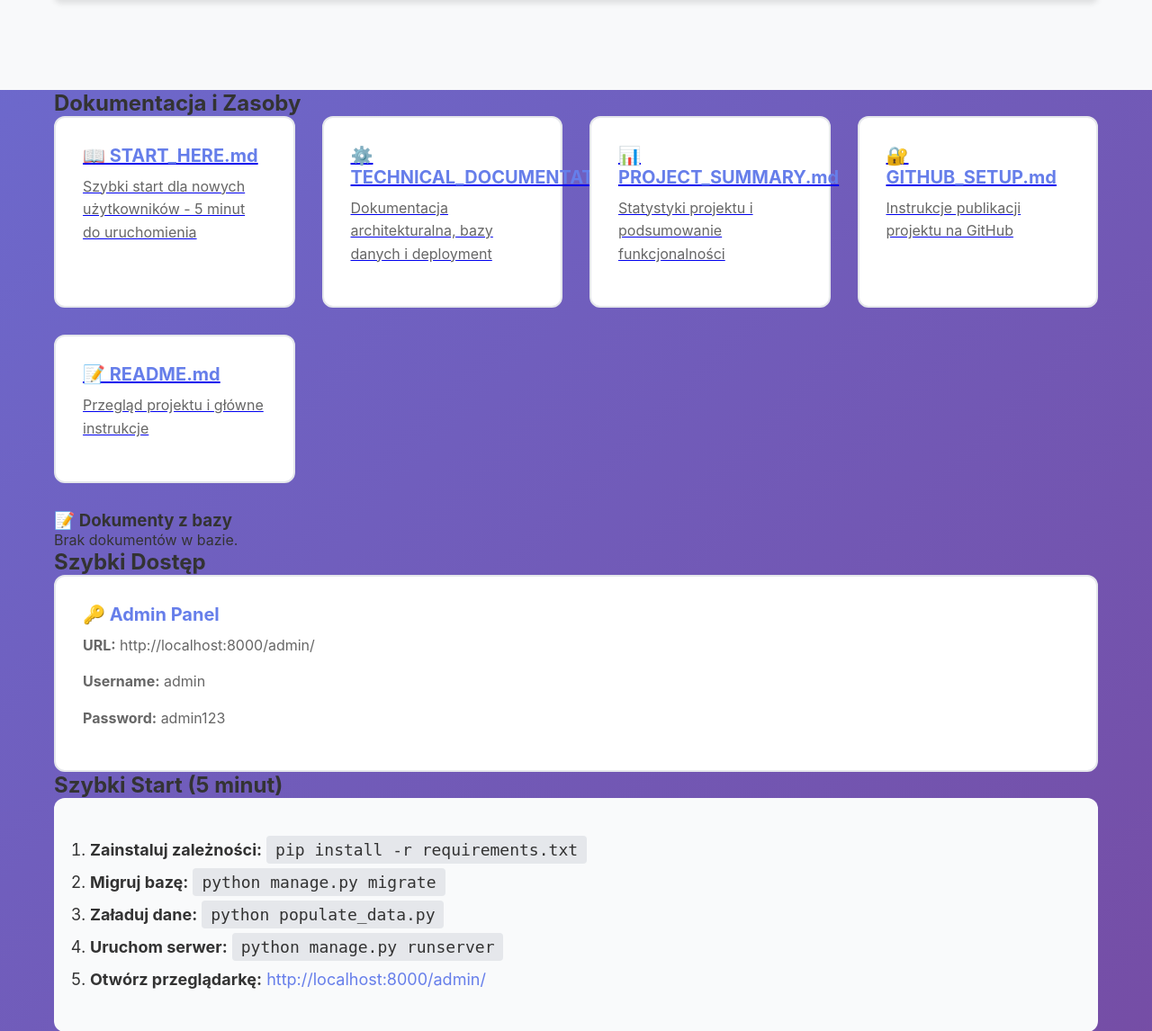
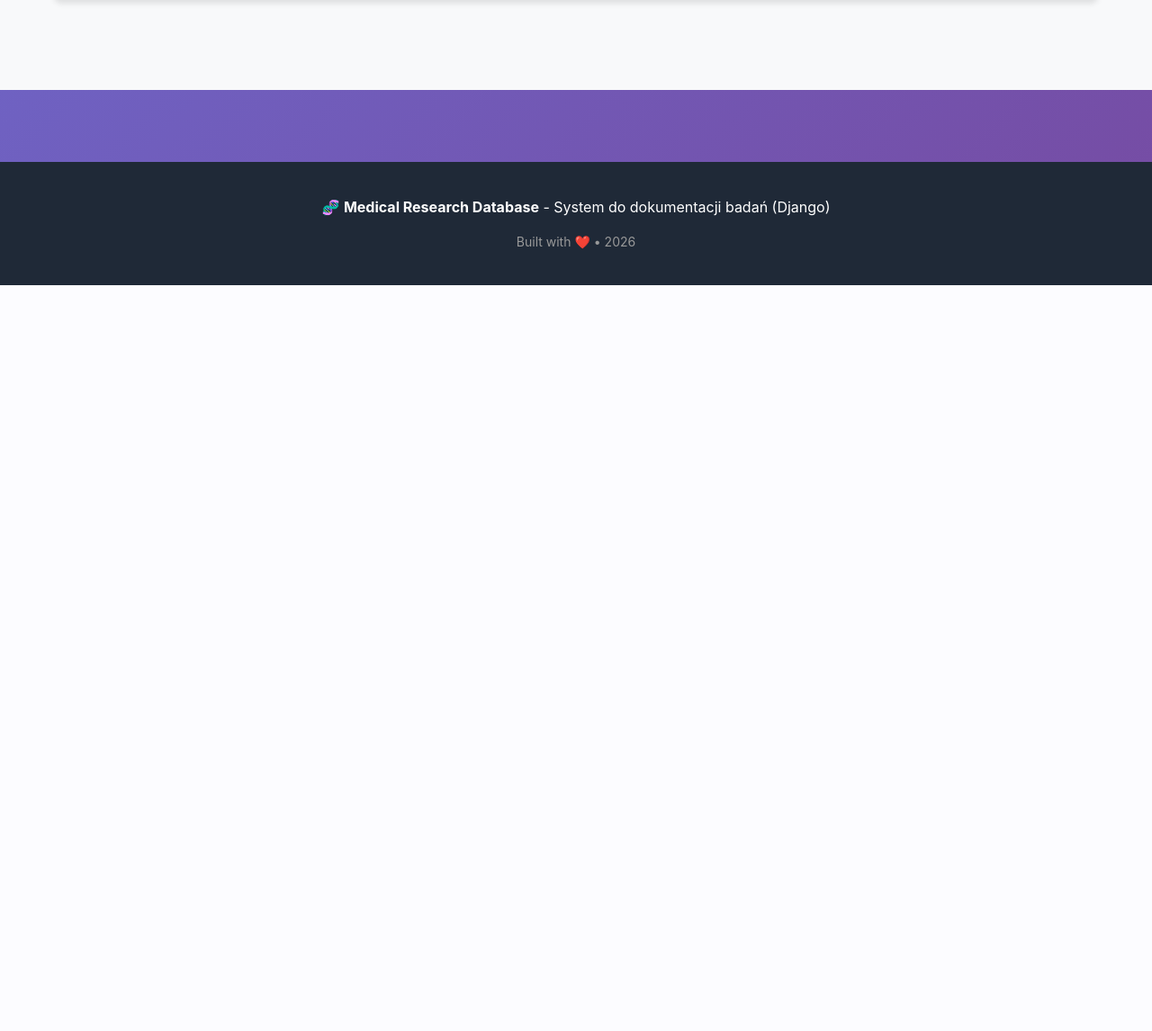
Before and after one commit to WiktoriaCe/BazyD, a Django app: page / in a window 1280 px wide. Shown: the part 1772-2918 px from the top of the page at 90% size. After the commit the page ends 2089 px from the top, so only its background shows below. Run offline with Django 5.2, Linux system fonts and the light colour scheme; data that the repository does not hold is empty.

Commit message:
Remove admin panel and documentation sections from landing page (frontend)

```diff
--- a/hello_world/templates/landing.html
+++ b/hello_world/templates/landing.html
@@ -187,90 +187,12 @@
         </div>
     </section>
 
-    <!-- Documentation Section -->
-    <section class="docs-section" id="docs">
-        <div class="container">
-            <h2>Dokumentacja i Zasoby</h2>
-
-            <div class="endpoints-grid">
-                <a class="endpoint-card" href="https://github.com/juliaburnos/research-invitro-invivo/blob/codespace-stunning-carnival-wrxw955q5pgvcg5v/START_HERE.md" target="_blank" rel="noopener noreferrer">
-                    <h3>📖 START_HERE.md</h3>
-                    <p>Szybki start dla nowych użytkowników - 5 minut do uruchomienia</p>
-                </a>
-
-
-                <a class="endpoint-card" href="https://github.com/juliaburnos/research-invitro-invivo/blob/codespace-stunning-carnival-wrxw955q5pgvcg5v/TECHNICAL_DOCUMENTATION.md" target="_blank" rel="noopener noreferrer">
-                    <h3>⚙️ TECHNICAL_DOCUMENTATION.md</h3>
-                    <p>Dokumentacja architekturalna, bazy danych i deployment</p>
-                </a>
-
-                <a class="endpoint-card" href="https://github.com/juliaburnos/research-invitro-invivo/blob/codespace-stunning-carnival-wrxw955q5pgvcg5v/PROJECT_SUMMARY.md" target="_blank" rel="noopener noreferrer">
-                    <h3>📊 PROJECT_SUMMARY.md</h3>
-                    <p>Statystyki projektu i podsumowanie funkcjonalności</p>
-                </a>
-
-                <a class="endpoint-card" href="https://github.com/juliaburnos/research-invitro-invivo/blob/codespace-stunning-carnival-wrxw955q5pgvcg5v/GITHUB_SETUP.md" target="_blank" rel="noopener noreferrer">
-                    <h3>🔐 GITHUB_SETUP.md</h3>
-                    <p>Instrukcje publikacji projektu na GitHub</p>
-                </a>
-
-                <a class="endpoint-card" href="https://github.com/juliaburnos/research-invitro-invivo/blob/codespace-stunning-carnival-wrxw955q5pgvcg5v/README.md" target="_blank" rel="noopener noreferrer">
-                    <h3>📝 README.md</h3>
-                    <p>Przegląd projektu i główne instrukcje</p>
-                </a>
-            </div>
-
-            <div style="margin-top: 30px;">
-                <h3>📝 Dokumenty z bazy</h3>
-                {% if docs.count %}
-                <ul>
-                    {% for doc in docs %}
-                    <li><a href="{% url 'documentation_detail' doc.id %}">{{ doc.title }}</a> — {{ doc.get_document_type_display }}</li>
-                    {% endfor %}
-                </ul>
-                {% else %}
-                <p>Brak dokumentów w bazie.</p>
-                {% endif %}
-            </div>
-        </div>
-    </section>
-
-    <!-- Quick Access Section -->
-    <section class="docs-section">
-        <div class="container">
-            <h2>Szybki Dostęp</h2>
-
-            <div class="endpoints-grid">
-                <div class="endpoint-card">
-                    <h3>🔑 Admin Panel</h3>
-                    <p><strong>URL:</strong> http://localhost:8000/admin/</p>
-                    <p><strong>Username:</strong> admin</p>
-                    <p><strong>Password:</strong> admin123</p>
-                </div>
-            </div>
-        </div>
-    </section>
 
 
 
 
 
-    <!-- Getting Started Section -->
-    <section class="docs-section">
-        <div class="container">
-            <h2>Szybki Start (5 minut)</h2>
 
-            <div style="background: #f9fafb; padding: 40px; border-radius: 12px;">
-                <ol style="font-size: 18px; line-height: 2; color: #333;">
-                    <li><strong>Zainstaluj zależności:</strong> <code style="background: #e5e7eb; padding: 5px 10px; border-radius: 4px;">pip install -r requirements.txt</code></li>
-                    <li><strong>Migruj bazę:</strong> <code style="background: #e5e7eb; padding: 5px 10px; border-radius: 4px;">python manage.py migrate</code></li>
-                    <li><strong>Załaduj dane:</strong> <code style="background: #e5e7eb; padding: 5px 10px; border-radius: 4px;">python populate_data.py</code></li>
-                    <li><strong>Uruchom serwer:</strong> <code style="background: #e5e7eb; padding: 5px 10px; border-radius: 4px;">python manage.py runserver</code></li>
-                    <li><strong>Otwórz przeglądarkę:</strong> <a href="http://localhost:8000/admin/" style="color: #667eea; text-decoration: none;">http://localhost:8000/admin/</a></li>
-                </ol>
-            </div>
-        </div>
-    </section>
 
     <footer>
         <div class="container">
```
